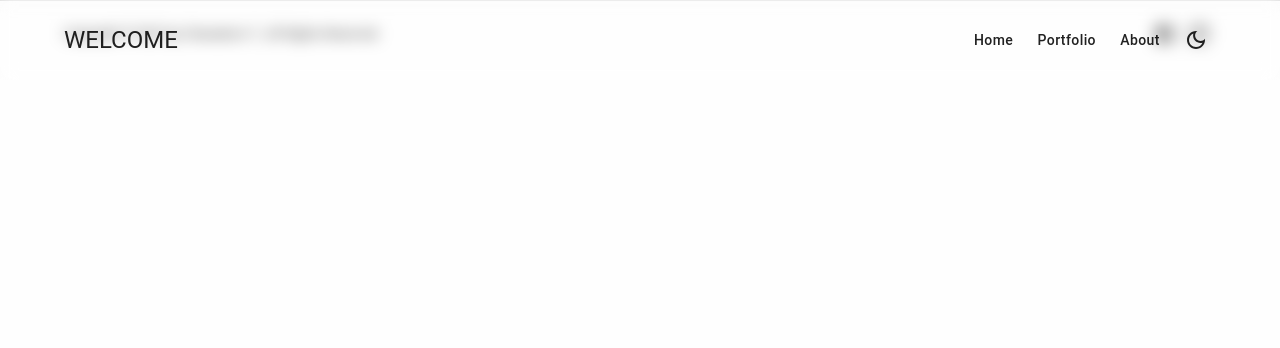
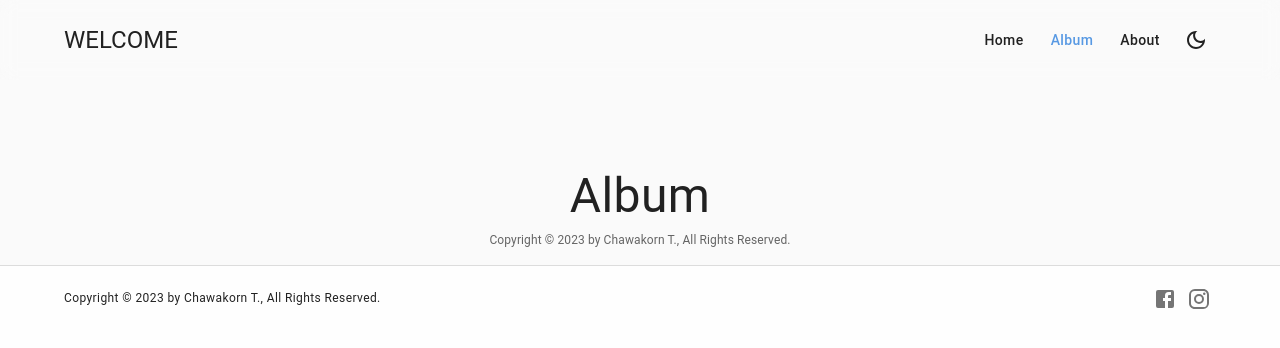
Before and after one commit to tim2538/portfolio, a React (Create React App) app: page /portfolio/album in a window 1280 px wide. Shown: the top 348 px of the page. Built offline with nearby package versions, Linux system fonts and the light colour scheme.

Commit message:
Update menu

```diff
--- a/src/App.tsx
+++ b/src/App.tsx
@@ -2,8 +2,8 @@ import { Route, Routes } from 'react-router-dom';
 import Footer from './components/Footer';
 import Navbar from './components/Navbar';
 import About from './pages/About';
+import Album from './pages/Album';
 import Home from './pages/Home';
-import Portfolio from './pages/Portfolio';
 
 export default function App() {
   return (
@@ -11,7 +11,7 @@ export default function App() {
       <Navbar />
       <Routes>
         <Route path="/" element={<Home />} />
-        <Route path="/portfolio" element={<Portfolio />} />
+        <Route path="/album" element={<Album />} />
         <Route path="/about" element={<About />} />
       </Routes>
       <Footer />
--- a/src/common/constants/menus.ts
+++ b/src/common/constants/menus.ts
@@ -1,5 +1,5 @@
 export const MENUS = [
   { name: 'Home', to: '/' },
-  { name: 'Portfolio', to: '/portfolio' },
+  { name: 'Album', to: '/album' },
   { name: 'About', to: '/about' }
 ];
--- a/src/pages/Portfolio/index.tsx
+++ b/src/pages/Album/index.tsx
@@ -3,11 +3,11 @@ import { COPYRIGHT } from '../../common/constants';
 import AnimatedBox from '../../components/AnimatedBox';
 import Title from '../../components/Title';
 
-export default function Portfolio() {
+export default function Album() {
   return (
     <Container>
       <AnimatedBox>
-        <Title text="Portfolio" subTitle={COPYRIGHT} />
+        <Title text="Album" subTitle={COPYRIGHT} />
       </AnimatedBox>
     </Container>
   );
```
